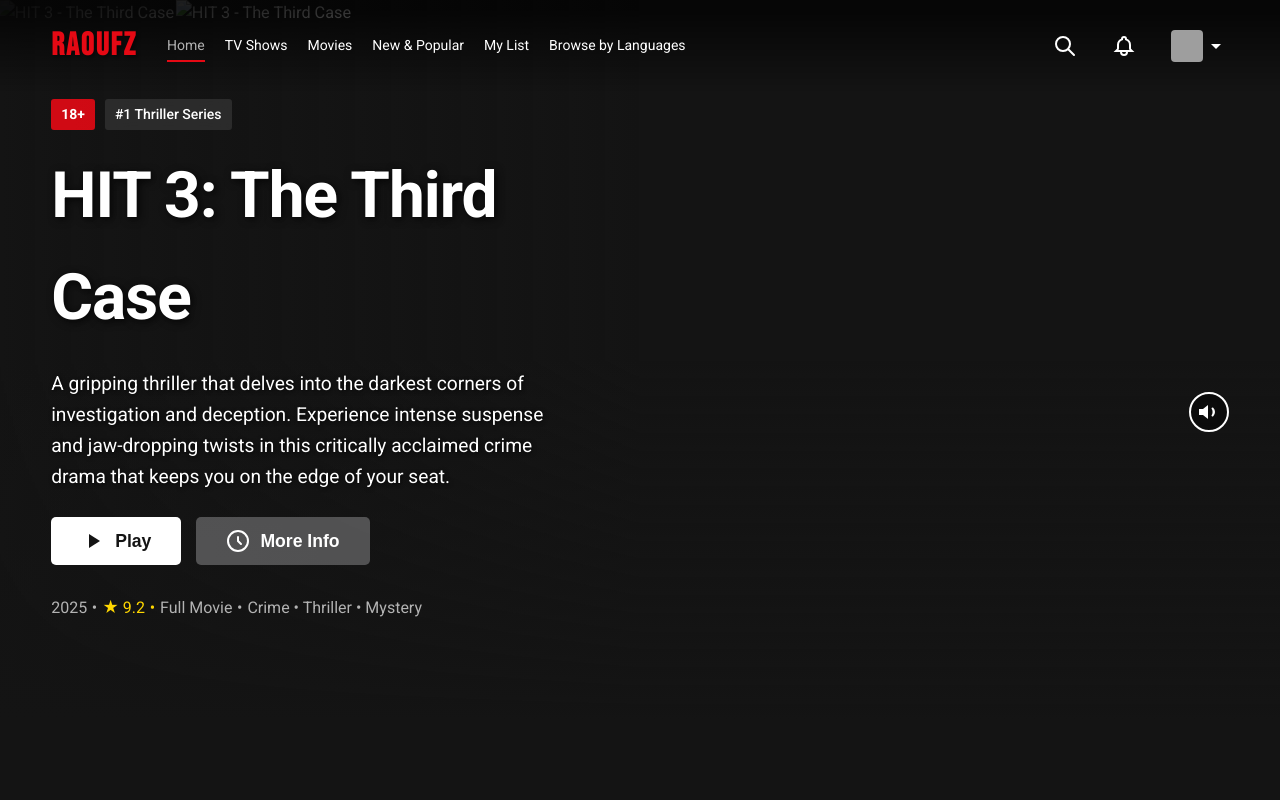
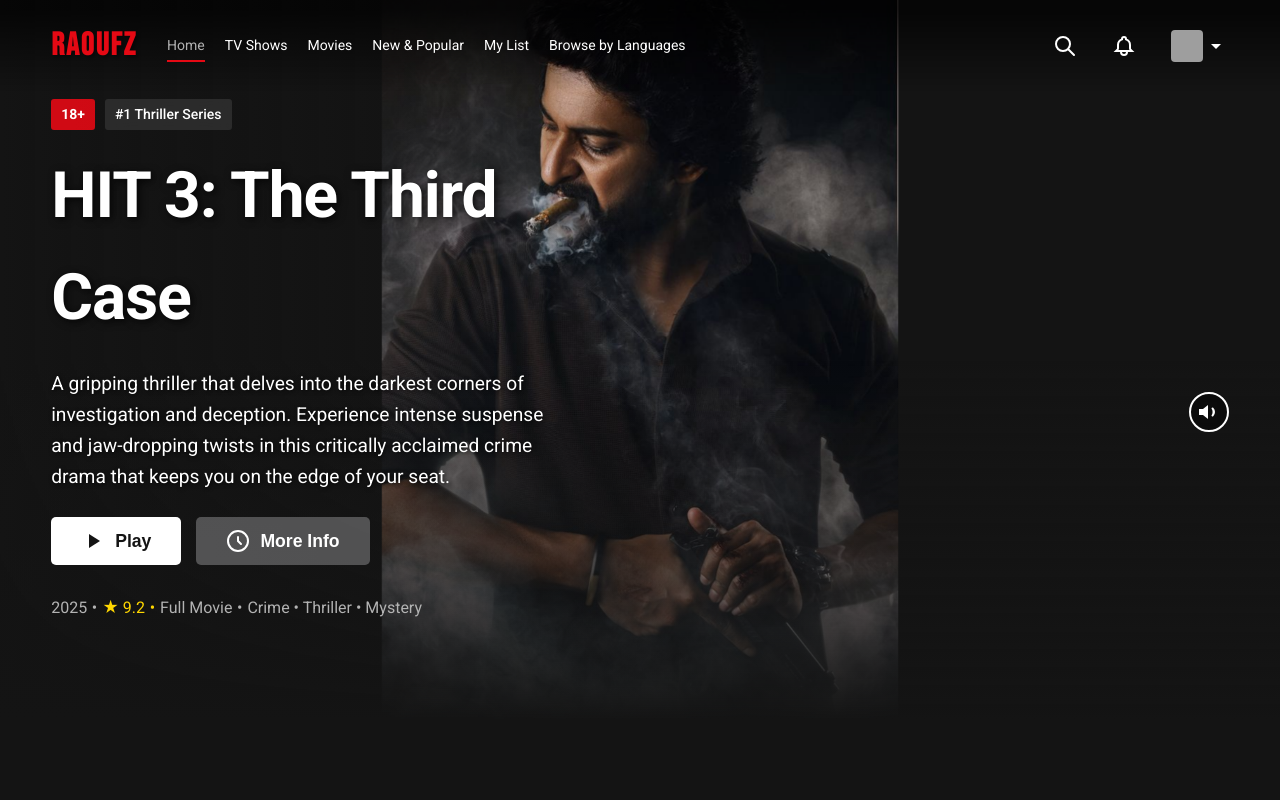
Before and after one commit to ASIM7815/REPORT6, a plain HTML site: page index.html in a window 1280 px wide. Shown: the top 800 px of the page. Drawn offline with Linux system fonts and the light colour scheme; grey boxes are pictures that could not be loaded.

Commit message:
Update index.html

```diff
--- a/index.html
+++ b/index.html
@@ -71,8 +71,8 @@
     <!-- Hero Section -->
     <section class="hero" id="home">
         <div class="hero-background">
-            <img src="images/hit3.jpg" alt="HIT 3 - The Third Case" class="hero-image hero-image-desktop">
-            <img src="images/h.jpg" alt="HIT 3 - The Third Case" class="hero-image hero-image-mobile">
+            <img src="sceen.jpg" alt="HIT 3 - The Third Case" class="hero-image hero-image-desktop">
+            <img src="h.jpg" alt="HIT 3 - The Third Case" class="hero-image hero-image-mobile">
             <div class="hero-gradient"></div>
         </div>
         <div class="hero-content">
```
